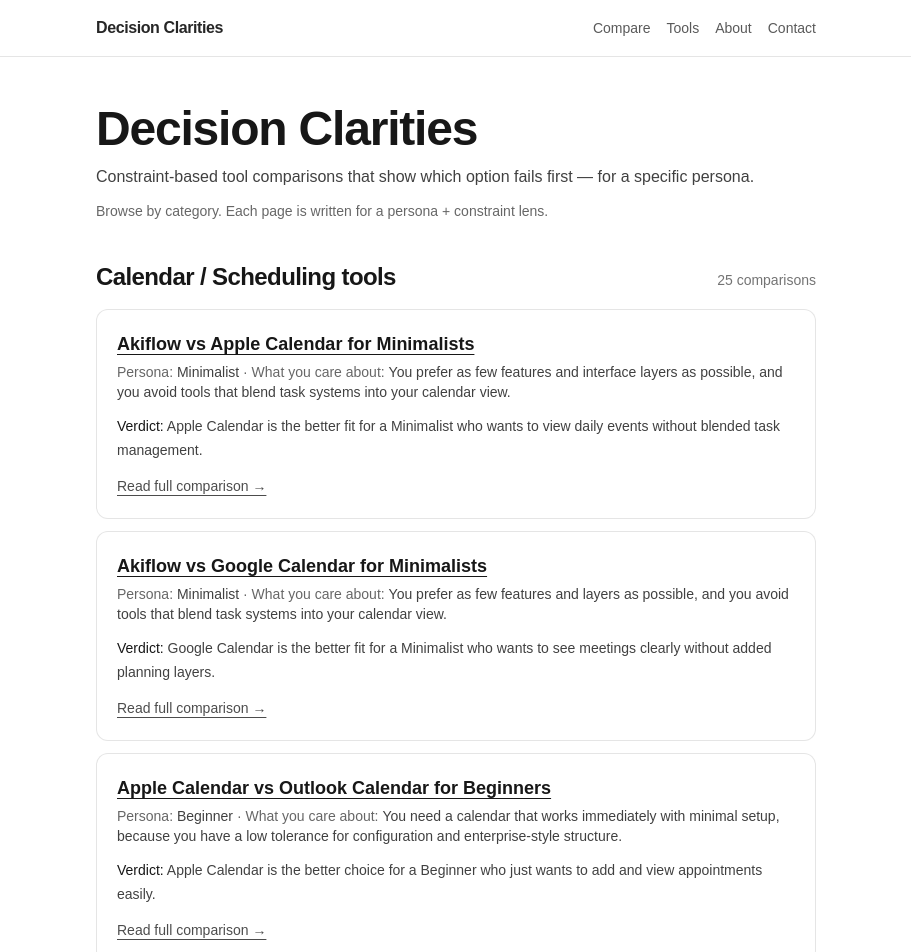
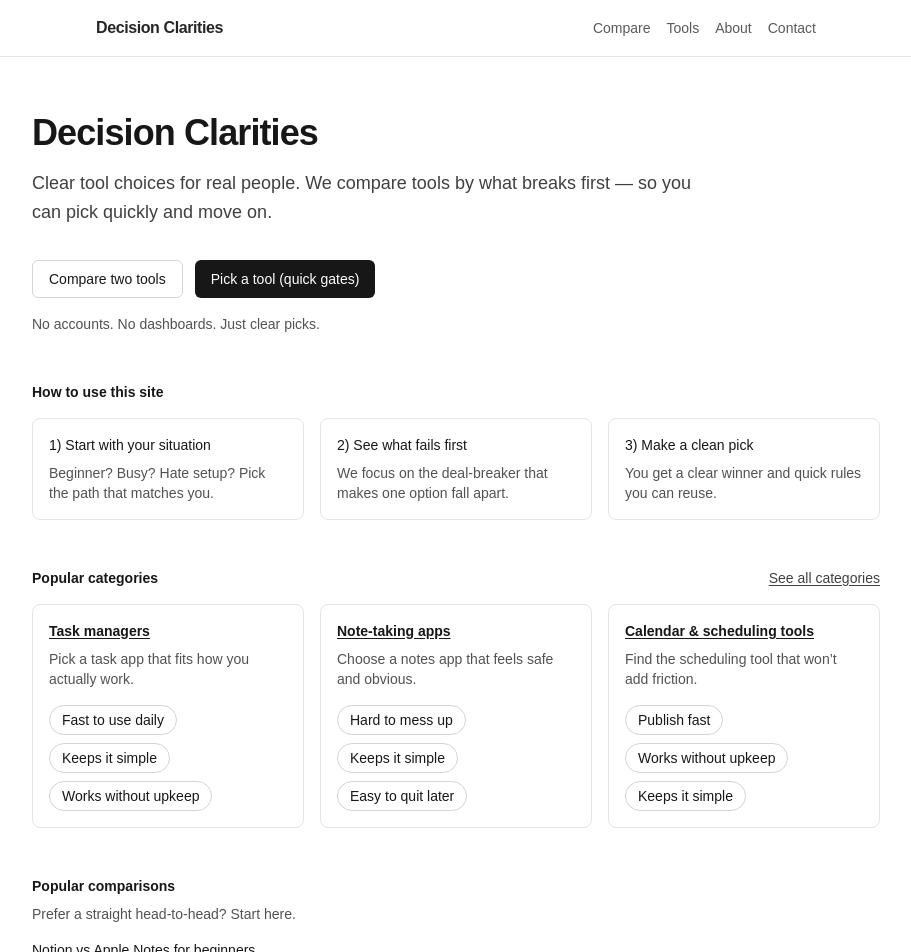
Before and after one commit to cullenmeyers/programmatic-comparisons, a Next.js app: page / in a window 1280 px wide. Shown: the top 952 px of the page, without its empty margins (184-1095 px from the left). Built offline with nearby package versions, Linux system fonts and the light colour scheme; no server answers.

Commit message:
homepage update

```diff
--- a/src/app/compare/page.tsx
+++ b/src/app/compare/page.tsx
@@ -15,18 +15,23 @@
   return raw || "Uncategorized";
 }
 
+function categoryAnchorId(label: string) {
+  return label
+    .toLowerCase()
+    .replace(/&/g, "and")
+    .replace(/[^a-z0-9]+/g, "-")
+    .replace(/(^-|-$)/g, "");
+}
+
 export default function CompareIndexPage() {
   const slugs = listPageSlugs();
 
-  // FIX: properly filter out nulls and preserve typing
   const pages: PageDoc[] = slugs
     .map((slug) => loadPageBySlug(slug))
     .filter((p): p is PageDoc => p !== null)
     .sort((a, b) => a.title.localeCompare(b.title));
 
-  // Group by category
   const groups = new Map<string, PageDoc[]>();
-
   for (const p of pages) {
     const cat = getCategory(p);
     const arr = groups.get(cat) || [];
@@ -34,20 +39,20 @@
     groups.set(cat, arr);
   }
 
-  const categories = Array.from(groups.keys()).sort((a, b) =>
-    a.localeCompare(b)
-  );
+  const categories = Array.from(groups.keys()).sort((a, b) => a.localeCompare(b));
+
+  const categoryMeta = categories.map((cat) => {
+    const items = groups.get(cat) || [];
+    return { cat, id: categoryAnchorId(cat), count: items.length };
+  });
 
   return (
     <main className="mx-auto max-w-3xl px-6 py-12 space-y-10">
       <header className="space-y-3">
-        <h1 className="text-5xl font-bold tracking-tight">
-          Decision Clarities
-        </h1>
+        <h1 className="text-5xl font-bold tracking-tight">Decision Clarities</h1>
 
         <p className="text-base text-black/75">
-          Constraint-based tool comparisons that show which option fails first —
-          for a specific persona.
+          Constraint-based tool comparisons that show which option fails first — for a specific persona.
         </p>
 
         <p className="text-sm text-black/60">
@@ -60,29 +65,68 @@
           No pages yet. Add JSON files to <code>content/pages</code>.
         </p>
       ) : (
-        <div className="space-y-12">
-          {categories.map((cat) => {
+        <>
+          {/* Category jump menu */}
+          <section id="categories" className="space-y-3">
+            <div className="flex items-baseline justify-between gap-4">
+              <h2 className="text-sm font-semibold tracking-tight">Jump to a category</h2>
+              <div className="text-sm text-black/55">{pages.length} total comparisons</div>
+            </div>
+
+            <div className="flex flex-wrap gap-2">
+              {categoryMeta.map(({ cat, id, count }) => (
+                <a
+                  key={id}
+                  href={`#${id}`}
+                  className="inline-flex items-center gap-2 rounded-full border border-black/10 bg-white px-3 py-1 text-sm hover:bg-black/[0.02]"
+                >
+                  <span className="underline underline-offset-4">{cat}</span>
+                  <span className="text-black/55">({count})</span>
+                </a>
+              ))}
+            </div>
+
+            <p className="text-xs text-black/50">
+              Tip: categories are collapsible. Expand only what you want.
+            </p>
+          </section>
+
+          {/* Collapsible categories */}
+          <div className="space-y-6">
+            {categories.map((cat, idx) => {
               const items = (groups.get(cat) || [])
                 .slice()
                 .sort((a, b) => a.title.localeCompare(b.title));
 
+              const defaultOpen = idx < 2;
+              const sectionId = categoryAnchorId(cat);
+
               return (
-              <section key={cat} className="space-y-4">
+                <section key={cat} id={sectionId} className="scroll-mt-24">
+                  <details open={defaultOpen} className="rounded-xl border border-black/10 bg-white">
+                    <summary className="cursor-pointer list-none p-5">
                       <div className="flex items-baseline justify-between gap-4">
-                  <h2 className="text-2xl font-semibold tracking-tight">
-                    {cat}
-                  </h2>
+                        <h2 className="text-2xl font-semibold tracking-tight">{cat}</h2>
                         <div className="text-sm text-black/55">
-                    {items.length}{" "}
-                    {items.length === 1 ? "comparison" : "comparisons"}
+                          {items.length} {items.length === 1 ? "comparison" : "comparisons"}
                         </div>
                       </div>
 
+                      <div className="mt-2 flex items-center justify-between gap-4 text-sm text-black/55">
+                        <span>Click to expand / collapse</span>
+                        <a
+                          href="#categories"
+                          className="underline underline-offset-4 hover:text-black"
+                        >
+                          Back to categories ↑
+                        </a>
+                      </div>
+                    </summary>
+
+                    <div className="px-5 pb-5">
                       <ul className="space-y-3">
                         {items.map((p) => {
-                    const verdictPreview = firstSentence(
-                      p.verdict.summary
-                    );
+                          const verdictPreview = firstSentence(p.verdict.summary);
 
                           return (
                             <li
@@ -98,38 +142,42 @@
 
                               <div className="mt-1 text-sm text-black/60">
                                 Persona:{" "}
-                          <span className="font-medium text-black/75">
-                            {p.persona}
-                          </span>{" "}
+                                <span className="font-medium text-black/75">{p.persona}</span>{" "}
                                 · What you care about:{" "}
-                          <span className="font-medium text-black/75">
-                            {p.constraint_lens}
-                          </span>
+                                <span className="font-medium text-black/75">{p.constraint_lens}</span>
                               </div>
 
                               <div className="mt-3 text-sm leading-6">
                                 <span className="font-medium">Verdict:</span>{" "}
-                          <span className="text-black/75">
-                            {verdictPreview}
-                          </span>
+                                <span className="text-black/75">{verdictPreview}</span>
                               </div>
 
-                        <div className="mt-3">
+                              <div className="mt-3 flex items-center justify-between gap-4">
                                 <Link
                                   href={`/compare/${p.slug}`}
                                   className="text-sm text-black/70 hover:text-black underline underline-offset-4"
                                 >
                                   Read full comparison →
                                 </Link>
+
+                                <a
+                                  href="#categories"
+                                  className="text-sm text-black/55 hover:text-black underline underline-offset-4"
+                                >
+                                  Back to categories ↑
+                                </a>
                               </div>
                             </li>
                           );
                         })}
                       </ul>
+                    </div>
+                  </details>
                 </section>
               );
             })}
           </div>
+        </>
       )}
     </main>
   );
--- a/src/app/layout.tsx
+++ b/src/app/layout.tsx
@@ -86,7 +86,10 @@
 }) {
   return (
     <html lang="en">
-      <body className={`${geistSans.variable} ${geistMono.variable} antialiased`}>
+      <body
+        suppressHydrationWarning
+        className={`${geistSans.variable} ${geistMono.variable} antialiased`}
+      >
         <HeaderNav />
         {children}
         <Analytics />
--- a/src/app/page.tsx
+++ b/src/app/page.tsx
@@ -1,5 +1,179 @@
-import CompareIndexPage from "./compare/page";
+import Link from "next/link";
+
+type CategoryLink = {
+  label: string;
+  href: string;
+  description: string;
+  sublinks: { label: string; href: string }[];
+};
+
+type ExampleLink = {
+  label: string;
+  href: string;
+};
+
+const categories: CategoryLink[] = [
+  {
+    label: "Task managers",
+    href: "/tools/task-managers",
+    description: "Pick a task app that fits how you actually work.",
+    sublinks: [
+      { label: "Fast to use daily", href: "/tools/task-managers/time-scarcity" },
+      { label: "Keeps it simple", href: "/tools/task-managers/feature-aversion" },
+      { label: "Works without upkeep", href: "/tools/task-managers/maintenance-load" },
+    ],
+  },
+  {
+    label: "Note-taking apps",
+    href: "/tools/note-taking-apps",
+    description: "Choose a notes app that feels safe and obvious.",
+    sublinks: [
+      { label: "Hard to mess up", href: "/tools/note-taking-apps/fear-of-breaking" },
+      { label: "Keeps it simple", href: "/tools/note-taking-apps/feature-aversion" },
+      { label: "Easy to quit later", href: "/tools/note-taking-apps/switching-cost" },
+    ],
+  },
+  {
+    label: "Calendar & scheduling tools",
+    href: "/tools/calendar-scheduling-tools",
+    description: "Find the scheduling tool that won’t add friction.",
+    sublinks: [
+      { label: "Publish fast", href: "/tools/calendar-scheduling-tools/setup-tolerance" },
+      { label: "Works without upkeep", href: "/tools/calendar-scheduling-tools/maintenance-load" },
+      { label: "Keeps it simple", href: "/tools/calendar-scheduling-tools/feature-aversion" },
+    ],
+  },
+];
+
+const examples: ExampleLink[] = [
+  // Swap these for real slugs you already have.
+  { label: "Notion vs Apple Notes for beginners", href: "/compare/notion-vs-apple-notes-for-beginner" },
+  { label: "Evernote vs Apple Notes for non-technical users", href: "/compare/evernote-vs-apple-notes-for-non-technical-user" },
+  { label: "Skedda vs Google Calendar for solo users", href: "/compare/skedda-vs-google-calendar-for-solo-user" },
+];
+
+function PillLink({ href, children }: { href: string; children: React.ReactNode }) {
+  return (
+    <Link
+      href={href}
+      className="inline-flex items-center rounded-full border border-neutral-300 px-3 py-1 text-sm hover:bg-neutral-50"
+    >
+      {children}
+    </Link>
+  );
+}
 
 export default function HomePage() {
-  return <CompareIndexPage />;
+  return (
+    <main className="mx-auto max-w-4xl px-6 py-14">
+      {/* Hero */}
+      <header className="max-w-2xl">
+        <h1 className="text-4xl font-semibold tracking-tight text-neutral-900">
+          Decision Clarities
+        </h1>
+
+        <p className="mt-4 text-lg leading-relaxed text-neutral-700">
+          Clear tool choices for real people. We compare tools by what breaks first — so you can pick quickly and move on.
+        </p>
+
+        <div className="mt-8 flex flex-col gap-3 sm:flex-row">
+          <Link
+            href="/compare"
+            className="inline-flex items-center justify-center rounded-md border border-neutral-300 px-4 py-2 text-sm font-medium hover:bg-neutral-50"
+          >
+            Compare two tools
+          </Link>
+
+          <Link
+            href="/tools"
+            className="inline-flex items-center justify-center rounded-md bg-neutral-900 px-4 py-2 text-sm font-medium text-white hover:bg-neutral-800"
+          >
+            Pick a tool (quick gates)
+          </Link>
+        </div>
+
+        {/* Trust / clarity microcopy */}
+        <p className="mt-4 text-sm text-neutral-600">
+          No accounts. No dashboards. Just clear picks.
+        </p>
+      </header>
+
+      {/* How it works (user language, not “constraints/lenses”) */}
+      <section className="mt-12">
+        <h2 className="text-sm font-semibold text-neutral-900">How to use this site</h2>
+        <div className="mt-4 grid gap-4 sm:grid-cols-3">
+          <div className="rounded-lg border border-neutral-200 p-4">
+            <p className="text-sm font-medium text-neutral-900">1) Start with your situation</p>
+            <p className="mt-2 text-sm text-neutral-600">
+              Beginner? Busy? Hate setup? Pick the path that matches you.
+            </p>
+          </div>
+
+          <div className="rounded-lg border border-neutral-200 p-4">
+            <p className="text-sm font-medium text-neutral-900">2) See what fails first</p>
+            <p className="mt-2 text-sm text-neutral-600">
+              We focus on the deal-breaker that makes one option fall apart.
+            </p>
+          </div>
+
+          <div className="rounded-lg border border-neutral-200 p-4">
+            <p className="text-sm font-medium text-neutral-900">3) Make a clean pick</p>
+            <p className="mt-2 text-sm text-neutral-600">
+              You get a clear winner and quick rules you can reuse.
+            </p>
+          </div>
+        </div>
+      </section>
+
+      {/* Categories + deep gate links (SEO + UX) */}
+      <section className="mt-12">
+        <div className="flex items-baseline justify-between gap-4">
+          <h2 className="text-sm font-semibold text-neutral-900">Popular categories</h2>
+          <Link href="/tools" className="text-sm text-neutral-700 underline underline-offset-2 hover:text-neutral-900">
+            See all categories
+          </Link>
+        </div>
+
+        <div className="mt-4 grid gap-4 sm:grid-cols-3">
+          {categories.map((c) => (
+            <div key={c.href} className="rounded-lg border border-neutral-200 p-4">
+              <div className="flex items-start justify-between gap-3">
+                <Link href={c.href} className="text-sm font-semibold text-neutral-900 underline underline-offset-2">
+                  {c.label}
+                </Link>
+              </div>
+
+              <p className="mt-2 text-sm text-neutral-600">{c.description}</p>
+
+              <div className="mt-4 flex flex-wrap gap-2">
+                {c.sublinks.map((s) => (
+                  <PillLink key={s.href} href={s.href}>
+                    {s.label}
+                  </PillLink>
+                ))}
+              </div>
+            </div>
+          ))}
+        </div>
+      </section>
+
+      {/* Example comparisons (swap to real slugs you have) */}
+      <section className="mt-12">
+        <h2 className="text-sm font-semibold text-neutral-900">Popular comparisons</h2>
+        <p className="mt-2 text-sm text-neutral-600">
+          Prefer a straight head-to-head? Start here.
+        </p>
+
+        <ul className="mt-4 space-y-2 text-sm">
+          {examples.map((e) => (
+            <li key={e.href}>
+              <Link href={e.href} className="underline underline-offset-2 hover:text-neutral-900">
+                {e.label}
+              </Link>
+            </li>
+          ))}
+        </ul>
+      </section>
+    </main>
+  );
 }
```
Also changed, not shown: next.config.ts (+1 -11 lines). Lines whose indentation alone changed are shown as unchanged.
